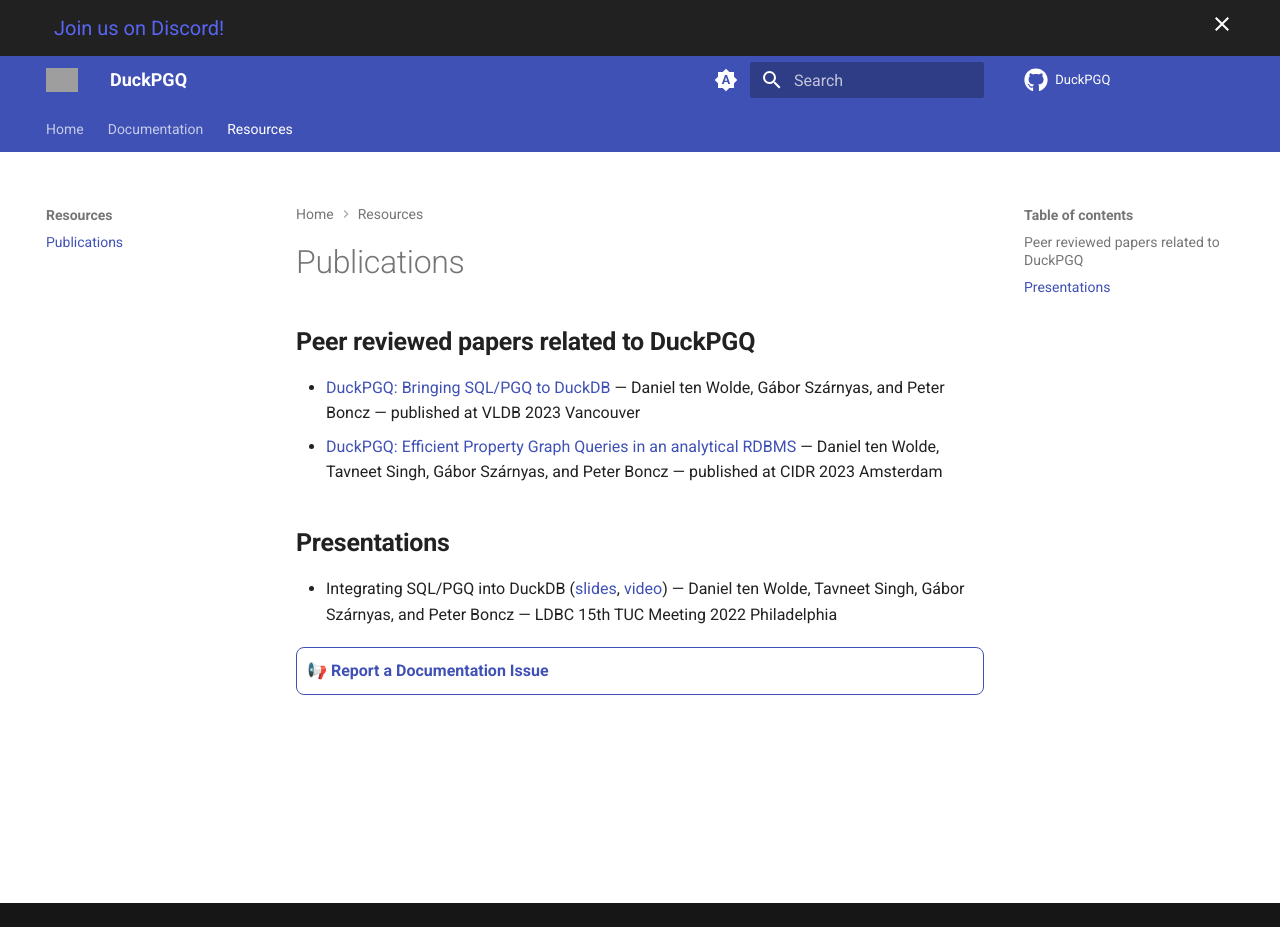
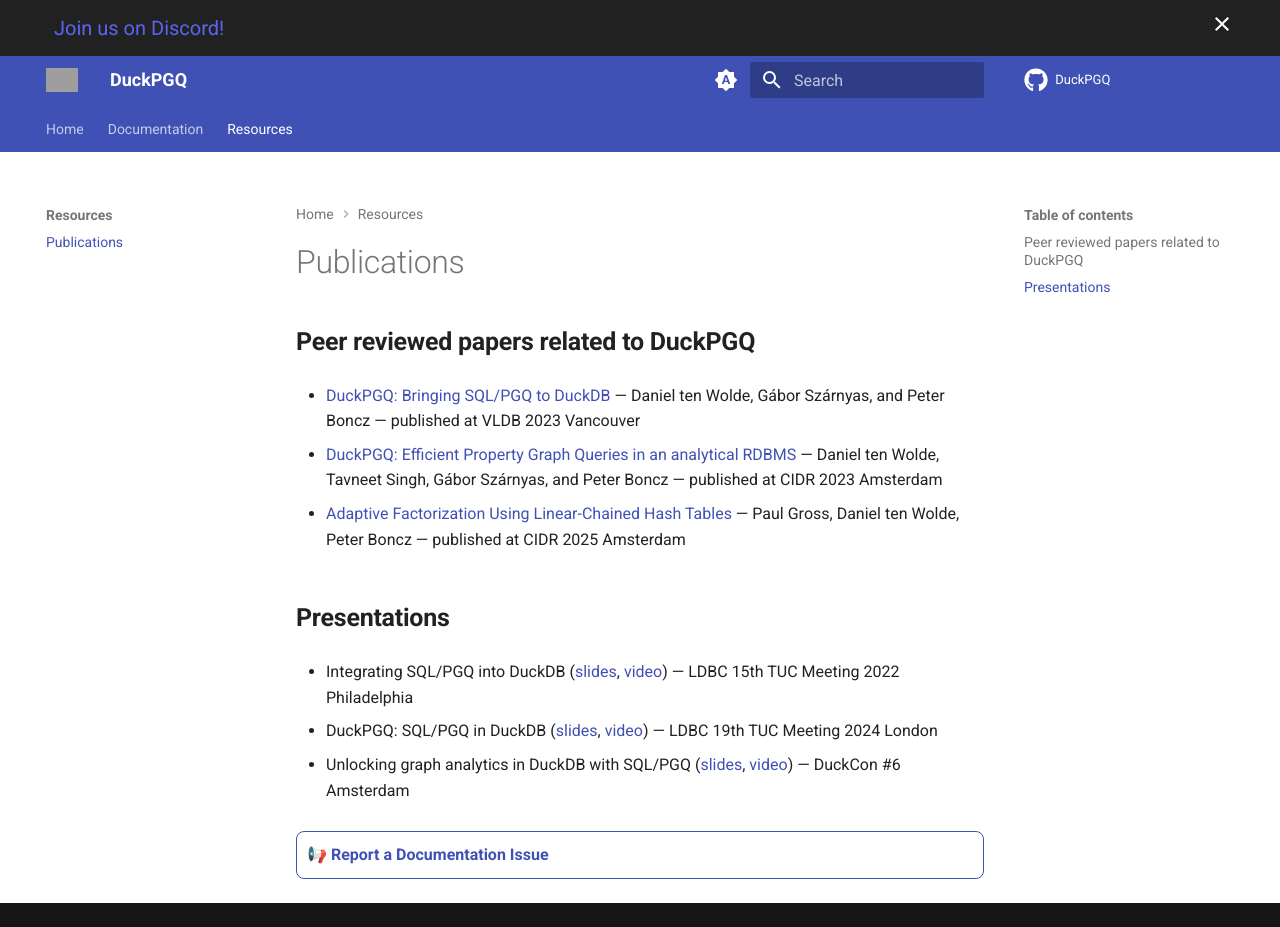
Before and after one commit to Dtenwolde/duckpgq-docs, an MkDocs documentation site: the page built from docs/resources/publications.md, in a window 1280 px wide and 927 px high. Built offline with MkDocs 1.6.1 and Material for MkDocs 9.7.7, drawn with Linux system fonts in a browser that asks for light colours; nearby versions of some CDN libraries; comment, search, counter and statistics services are not loaded; grey boxes are pictures that could not be loaded.

Commit message:
Adding recent presentations

```diff
--- a/docs/resources/publications.md
+++ b/docs/resources/publications.md
@@ -1,8 +1,16 @@
 ## Peer reviewed papers related to DuckPGQ
 
 - [DuckPGQ: Bringing SQL/PGQ to DuckDB](https://dl.acm.org/doi/pdf/10.14778/3611540.3611614) — Daniel ten Wolde, Gábor Szárnyas, and Peter Boncz — published at VLDB 2023 Vancouver
+
 - [DuckPGQ: Efficient Property Graph Queries in an analytical RDBMS](https://www.cidrdb.org/cidr2023/papers/p66-wolde.pdf) — Daniel ten Wolde, Tavneet Singh, Gábor Szárnyas, and Peter Boncz — published at CIDR 2023 Amsterdam
+
+- [Adaptive Factorization Using Linear-Chained Hash Tables](https://vldb.org/cidrdb/papers/2025/p21-gro.pdf) — Paul Gross, Daniel ten Wolde, Peter Boncz — published at CIDR 2025 Amsterdam
+
 
 ## Presentations
 
-- Integrating SQL/PGQ into DuckDB ([slides](https://datasets.ldbcouncil.org/event/fifteenth-tuc-meeting/attachments/daniel-ten-wolde-implementing-sql-pgq-in-duckdb.pdf), [video](https://www.youtube.com/watch?v=JmSfU0BTH5w)) — Daniel ten Wolde, Tavneet Singh, Gábor Szárnyas, and Peter Boncz —  LDBC 15th TUC Meeting 2022 Philadelphia
+- Integrating SQL/PGQ into DuckDB ([slides](https://datasets.ldbcouncil.org/event/fifteenth-tuc-meeting/attachments/daniel-ten-wolde-implementing-sql-pgq-in-duckdb.pdf), [video](https://www.youtube.com/watch?v=JmSfU0BTH5w)) — LDBC 15th TUC Meeting 2022 Philadelphia
+
+- DuckPGQ: SQL/PGQ in DuckDB ([slides](https://docs.google.com/presentation/d/1fd6_PoI9RD8sxbUn0L2sb4tjIV5_Dh8oXjHgfEmJfdE/edit?usp=sharing), [video](https://youtu.be/Fzci3Ic0RBQ)) — LDBC 19th TUC Meeting 2024 London
+
+- Unlocking graph analytics in DuckDB with SQL/PGQ ([slides](https://docs.google.com/presentation/d/1M7_lZbKmhBDc9xsp4LEjvYOhsZCrzU8RKMg4Onfszow/edit?usp=sharing), [video](https://www.youtube.com/watch?v=QDdTbhSR2Vo)) — DuckCon #6 Amsterdam
```
